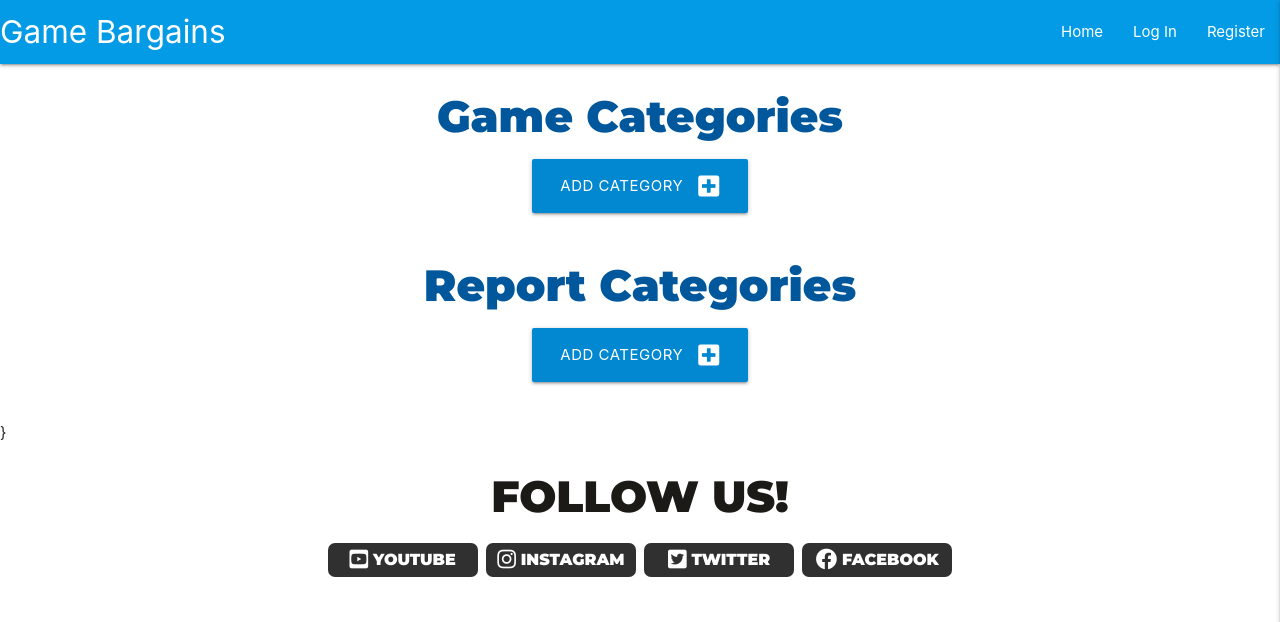
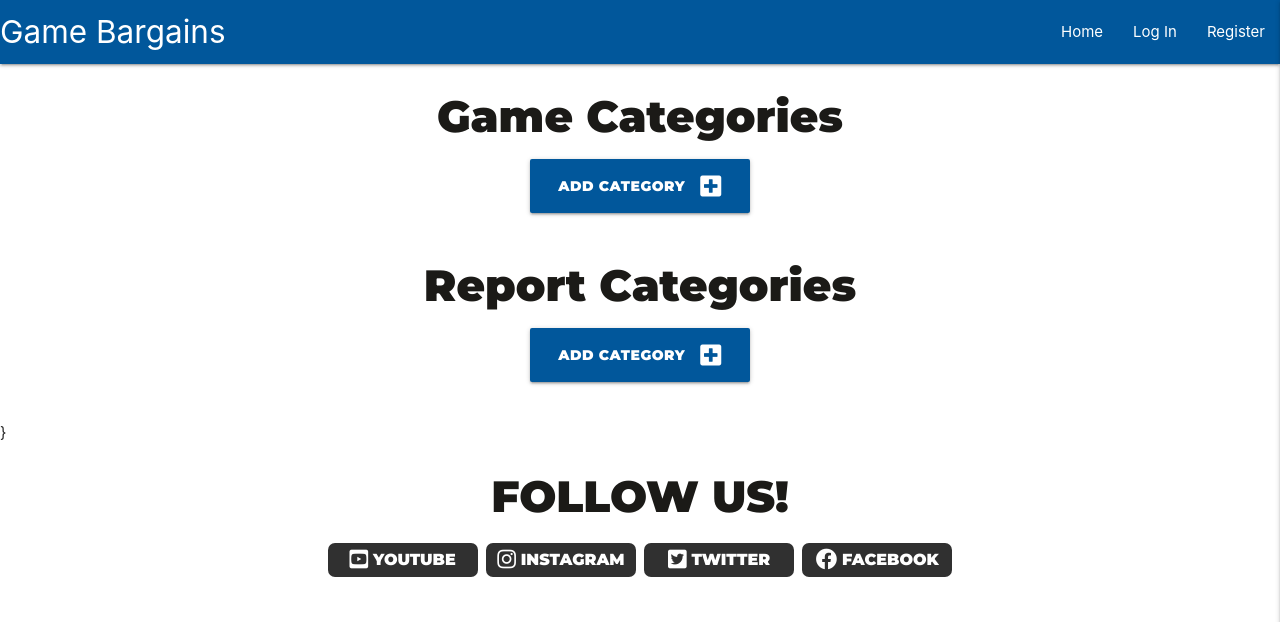
Before and after one commit to blockjarvis/ciproject3, a Flask app: page /get_categories in a window 1280 px wide. Shown: the top 622 px of the page. Run offline with Flask 2, Linux system fonts and the light colour scheme; data that the repository does not hold is empty; some libraries are stand-ins or nearby versions.

Commit message:
all templates style updated

```diff
--- a/templates/add_category.html
+++ b/templates/add_category.html
@@ -1,7 +1,7 @@
 {% extends "base.html" %}
 {% block content %}
 
-    <h3 class="light-blue-text text-darken-4 center-align">Add Category</h3>
+    <h3>Add Category</h3>
 
     <div class="row card-panel grey lighten-5">
         <form class="col s12" method="POST" action="{{ url_for('add_category') }}">
@@ -17,7 +17,7 @@
             <!-- submit button -->
             <div class="row">
                 <div class="col s12 center-align">
-                    <button type="submit" class="btn-large light-blue darken-1 text-shadow">
+                    <button type="submit" class="btn-large light-blue darken-4 text-shadow buttonfont">
                         Add Category <i class="fas fa-plus-square right"></i>
                     </button>
                 </div>
--- a/templates/base.html
+++ b/templates/base.html
@@ -21,7 +21,7 @@
 
 	<header>
         <!-- top navbar -->
-		<nav class="nav-extended text-shadow light-blue darken-1">
+		<nav class="nav-extended text-shadow light-blue darken-4">
 			<div class="nav-wrapper">
 				<a href="{{ url_for('get_bargains') }}" class="brand-logo">Game Bargains</a>
 				<a href="#" data-target="mobile-demo" class="sidenav-trigger right"><i class="fas fa-bars"></i></a>
@@ -68,7 +68,7 @@
             {% if messages %}
                 {% for message in messages %}
                     <div class="row flashes">
-                        <h4 class="light-blue lighten-4 center-align">{{ message }}</h4>
+                        <h3 class="center-align">{{ message }}</h3>
                     </div>
                 {% endfor %}
             {% endif %}
--- a/templates/categories.html
+++ b/templates/categories.html
@@ -1,11 +1,11 @@
 {% extends "base.html" %}
 {% block content %}
 <!-- game categories -->
-    <h3 class="light-blue-text text-darken-4 center-align">Game Categories</h3>
+    <h3>Game Categories</h3>
 
     <div class="row">
         <div class="col s12 center-align">
-            <a href="{{ url_for('add_category') }}" class="btn-large light-blue darken-2 text-shadow">
+            <a href="{{ url_for('add_category') }}" class="btn-large light-blue darken-4 text-shadow buttonfont">
                 Add Category <i class="fas fa-plus-square right"></i>
             </a>
         </div>
@@ -16,10 +16,10 @@
             <div class="col s12 m3">
                 <div class="card light-blue darken-4 text-shadow center-align">
                     <div class="card-content white-text">
-                        <span class="card-title">{{ category.category_name }}</span>
+                        <span class="card-title"><h5>{{ category.category_name }}</h5></span>
                     </div>
                     <div class="card-action">
-                        <button onclick="myFunction()" class="btn-small light-red lighten-1">Delete</button>
+                        <button onclick="myFunction()" class="btn-small red lighten-1 buttonfont">Delete</button>
                         <script>
                         function myFunction() {
                           let text;
@@ -36,11 +36,11 @@
         {% endfor %}
     </div>
 <!-- report categories -->
-<h3 class="light-blue-text text-darken-4 center-align">Report Categories</h3>
+<h3>Report Categories</h3>
 
 <div class="row">
     <div class="col s12 center-align">
-        <a href="{{ url_for('add_category') }}" class="btn-large light-blue darken-2 text-shadow">
+        <a href="{{ url_for('add_category') }}" class="btn-large light-blue darken-4 text-shadow buttonfont">
             Add Category <i class="fas fa-plus-square right"></i>
         </a>
     </div>
--- a/templates/login.html
+++ b/templates/login.html
@@ -1,7 +1,7 @@
 {% extends "base.html" %}
 {% block content %}
 
-    <h3 class="center-align">Log In</h3>
+    <h3>Log In</h3>
 
     <div class="row">
         <form class="col s12 m8 offset-m2" method="POST" action="{{ url_for('login') }}">
--- a/templates/profile.html
+++ b/templates/profile.html
@@ -4,7 +4,7 @@
     <div class="row">
         <div class="col s12 m8 offset-m2">
             <div class="card-panel">
-                <h3 class="center-align light-blue-text text-darken-4">
+                <h3>
                     {{ username }}'s Profile
                 </h3>
             </div>
--- a/templates/register.html
+++ b/templates/register.html
@@ -1,7 +1,7 @@
 {% extends "base.html" %}
 {% block content %}
 
-    <h3 class="center-align">Register</h3>
+    <h3>Register</h3>
 
     <div class="row">
         <form class="col s12 m8 offset-m2" method="POST" action="{{ url_for('register') }}">
```
Also changed, not shown: templates/add_bargain.html (+4 -4 lines), templates/edit_bargain.html (+5 -5 lines), templates/report_bargain.html (+6 -5 lines), templates/reports.html (+4 -3 lines).
